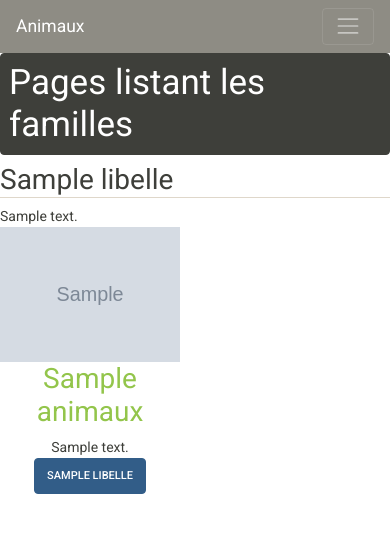
After one commit to LudovicDelmas/Symfony-tuto2, a Symfony app: template templates/famille/familles.html.twig in a window 390 px wide. The commit adds this page. Shown: the top 533 px of the page. Run offline with Twig, Linux system fonts and the light colour scheme; the template is opened without the code that fills it: most values are stand-ins (such as "Sample title", 1, 10 or a date in 2020); grey boxes marked "Sample" are stand-in pictures; some libraries are stand-ins or nearby versions.

Commit message:
mep responsive et ajout listing by famille

```diff
--- a/src/DataFixtures/AnimalFixtures.php
+++ b/src/DataFixtures/AnimalFixtures.php
@@ -13,7 +13,7 @@ class AnimalFixtures extends Fixture
     {
         $c1 = new Famille();
         $c1->setLibelle("mammifères")
-            ->setDescription("Les Mammifères (Mammalia) sont une classe d'animaux vertébrés qui ont pour caractéristique principale que les représentants femelles (et parfois aussi les mâles) allaitent leurs juvéniles à partir d'une sécrétion cutanéo-glandulaire spécialisée appelée lait. Leur aire de répartition est planétaire, ils ont conquis une grande partie des niches écologiques de la macrofaune et demeurent un des taxons dominants depuis l'Éocène.");
+            ->setDescription("Les Mammifères (Mammalia) sont une classe d'animaux vertébrés qui ont pour caractéristique principale que les représentants femelles (et parfois aussi les mâles) allaitent leurs juvéniles à partir d'une sécrétion cutanéo-glandulaire spécialisée: le lait.");
         $manager->persist($c1);
 
         $c2 = new Famille();
--- a/templates/base.html.twig
+++ b/templates/base.html.twig
@@ -18,6 +18,9 @@
                     <li class="nav-item">
                         <a class="nav-link" href="{{path('animaux')}}"> Accueil </a>
                     </li>
+                    <li class="nav-item">
+                        <a class="nav-link" href="{{path('familles')}}"> Familles </a>
+                    </li>
                 </ul>
             </div>
         </nav>
--- /dev/null
+++ b/templates/famille/familles.html.twig
@@ -0,0 +1,30 @@
+{% extends 'base.html.twig' %}
+
+{% block title %} Familles {% endblock %}
+
+{% block mytitle %} Pages listant les familles {% endblock %}
+
+{% block body %}
+    {% for famille in familles %}
+        <h2 class="border-bottom boreder-primary" > {{ famille.libelle|capitalize }} </h2>
+        <div> {{ famille.description }} </div>
+        <div class="row">
+            {% for animal in famille.animaux %}
+            <div class="col-6">
+                <div class="row align-items-center">
+                    <div class="col-12 col-md-6 col-lg-2 text-center">
+                    <img src="{{asset('images/' ~ animal.image)}}" class="img-fluid">
+                    </div>
+                    <div class="col align-items-center text-center">
+                        <h2><a href="{{path('afficher_animal', {'id' : animal.id })}}">{{ animal.nom }}</a></h2>
+                        <div>{{ animal.description }}</div>
+                        <div class="align-items-center justify-content-end text-center">
+                            <a href="" class ="btn btn-primary">{{ animal.famille.libelle }}</a>
+                        </div>
+                    </div>
+                </div>
+            </div>
+            {% endfor %}
+        </div>
+    {% endfor %}
+{% endblock %}
```
Also changed, not shown: src/Controller/FamilleController.php (added, +21 -0 lines), templates/animal/afficherAnimal.html.twig (+4 -4 lines), templates/animal/index.html.twig (+8 -6 lines).
